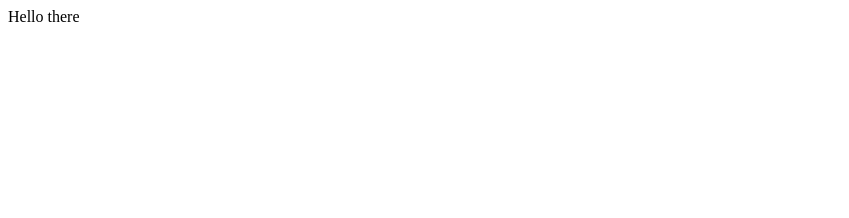
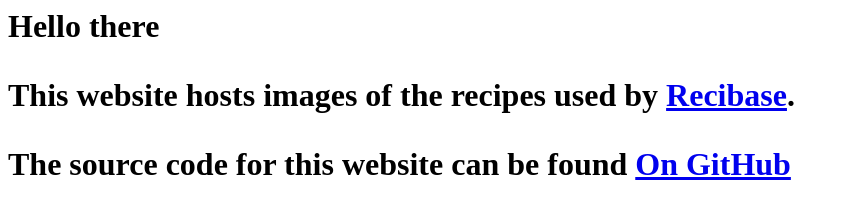
Before and after one commit to The-Silverwood-Institute/Recipe-Images, a plain HTML site: page docs/index.html in a window 1280 px wide. Shown: the whole page, without its empty margins (0-849 px from the left). Drawn offline with Linux system fonts and the light colour scheme.

Commit message:
Add link to source code

```diff
--- a/docs/index.html
+++ b/docs/index.html
@@ -1 +1,5 @@
-Hello there
+<h1>Hello there<h1>
+
+  <p>This website hosts images of the recipes used by <a href="https://reciba.se/">Recibase</a>.</p>
+
+  <p>The source code for this website can be found <a href="https://github.com/The-Silverwood-Institute/Recipe-Images">On GitHub</a></p>
```
